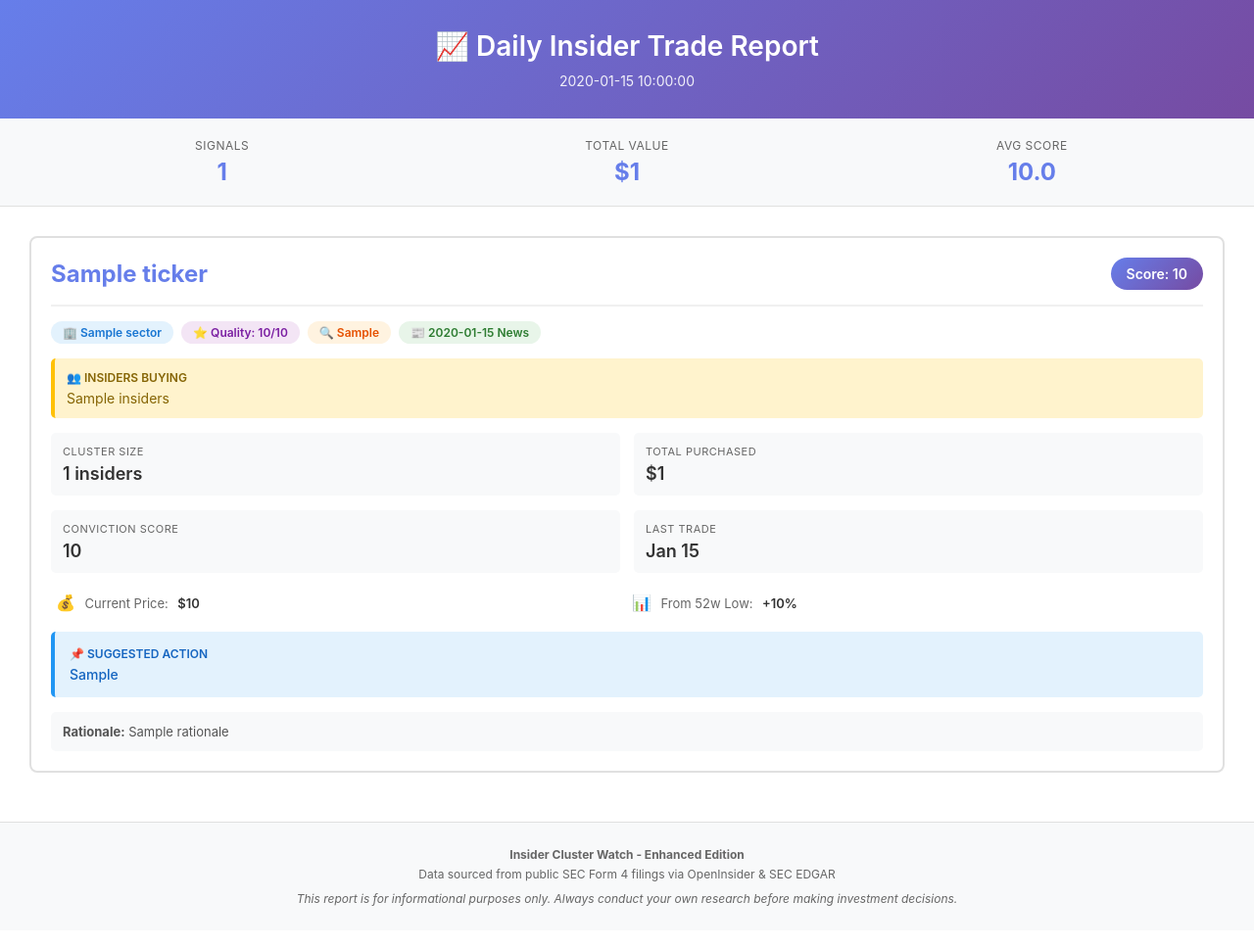
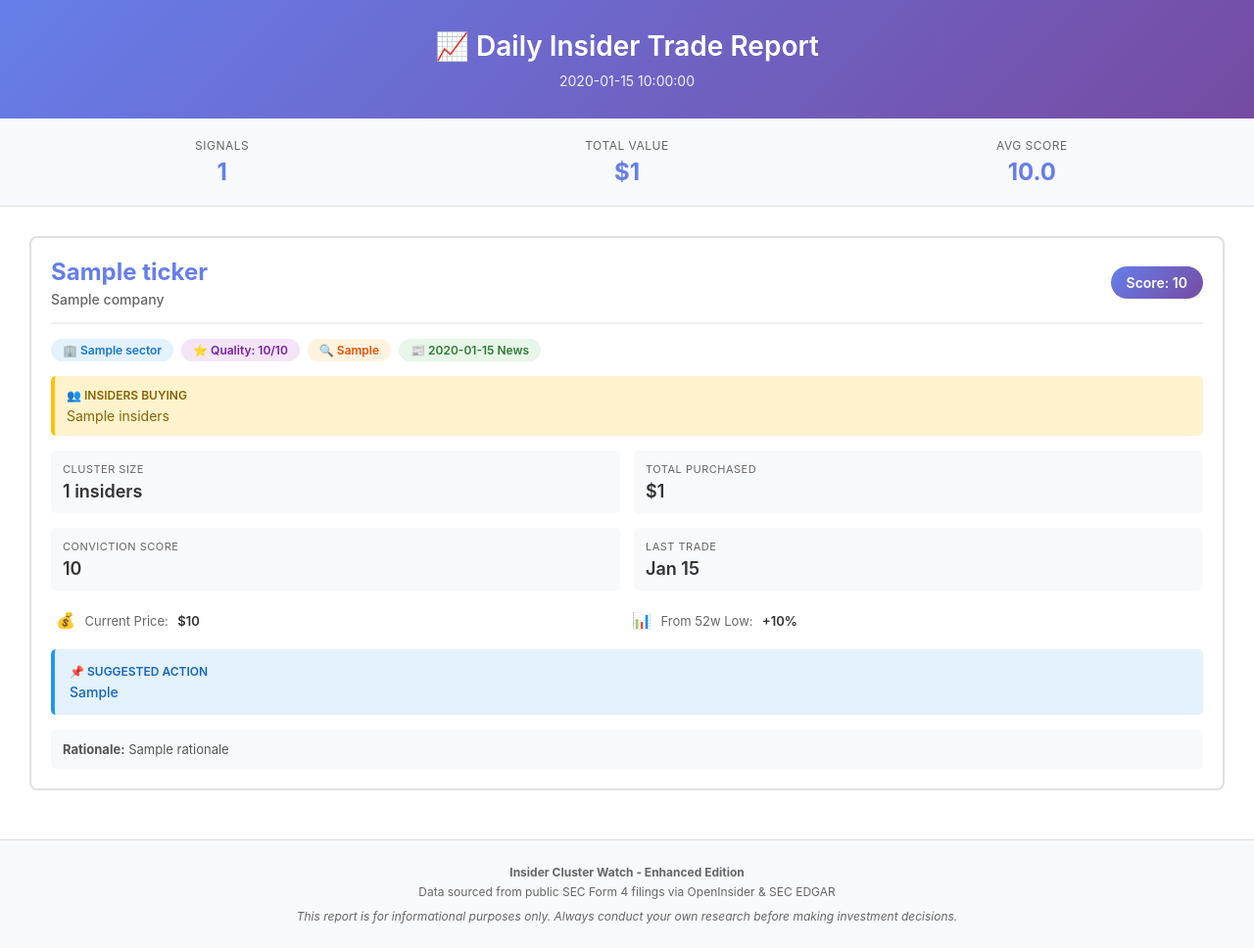
Before and after one commit to Samie-mirghani/insider-cluster-watch, a Python web app: template templates/daily_report.html in a window 1280 px wide. Shown: the whole page at 98% size. Before the commit the page ends 925 px from the top, so only its background shows below. Run offline with Jinja, Linux system fonts and the light colour scheme; the template is opened without the code that fills it: most values are stand-ins (such as "Sample title", 1, 10 or a date in 2020).

Commit message:
Add company names to email templates alongside tickers
Enhancement for novice traders:
- Display full company name below ticker symbol in both templates
- Daily report: 14px gray text below 24px ticker
- Urgent alert: 16px dark red text below 36px ticker
- Only shows if company name differs from ticker (avoids duplication)
- Helps users learn ticker-company associations

Example display:
  AAPL
  Apple Inc.

  MSFT
  Microsoft Corporation

```diff
--- a/templates/daily_report.html
+++ b/templates/daily_report.html
@@ -279,7 +279,10 @@
               <table width="100%" cellpadding="0" cellspacing="0" border="0" style="border-bottom: 2px solid #f0f0f0; padding-bottom: 15px; margin-bottom: 15px;">
                 <tr>
                   <td align="left" width="60%">
-                    <h2 style="margin: 0; font-size: 24px; font-weight: 700; color: #667eea;">{{ item.ticker }}</h2>
+                    <h2 style="margin: 0 0 5px 0; font-size: 24px; font-weight: 700; color: #667eea;">{{ item.ticker }}</h2>
+                    {% if item.company and item.company != item.ticker %}
+                    <div style="font-size: 14px; color: #666; font-weight: 500;">{{ item.company }}</div>
+                    {% endif %}
                   </td>
                   <td align="right" width="40%">
                     <span style="background: linear-gradient(135deg, #667eea 0%, #764ba2 100%); color: white; padding: 8px 16px; border-radius: 20px; font-size: 14px; font-weight: 600; white-space: nowrap; display: inline-block;">Score: {{ item.rank_score|round(2) }}</span>
--- a/templates/urgent_alert.html
+++ b/templates/urgent_alert.html
@@ -61,7 +61,10 @@
               <table width="100%" cellpadding="0" cellspacing="0" border="0" style="border-bottom: 3px solid #fee2e2; padding-bottom: 20px; margin-bottom: 25px;">
                 <tr>
                   <td align="left" valign="middle" width="60%">
-                    <h2 style="margin: 0; font-size: 36px; font-weight: 900; color: #dc2626; letter-spacing: 2px;">{{ item.ticker }}</h2>
+                    <h2 style="margin: 0 0 8px 0; font-size: 36px; font-weight: 900; color: #dc2626; letter-spacing: 2px;">{{ item.ticker }}</h2>
+                    {% if item.company and item.company != item.ticker %}
+                    <div style="font-size: 16px; color: #991b1b; font-weight: 600;">{{ item.company }}</div>
+                    {% endif %}
                   </td>
                   <td align="right" valign="middle" width="40%">
                     <span style="background: #dc2626; color: white; padding: 12px 24px; border-radius: 25px; font-size: 13px; font-weight: 700; text-transform: uppercase; white-space: nowrap; display: inline-block;">⚡ URGENT</span>
```
